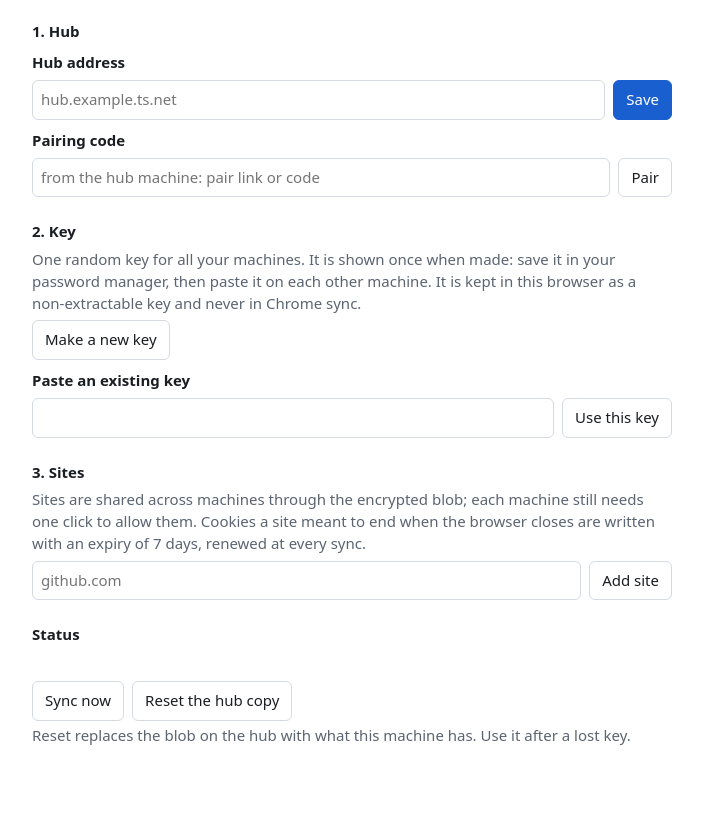
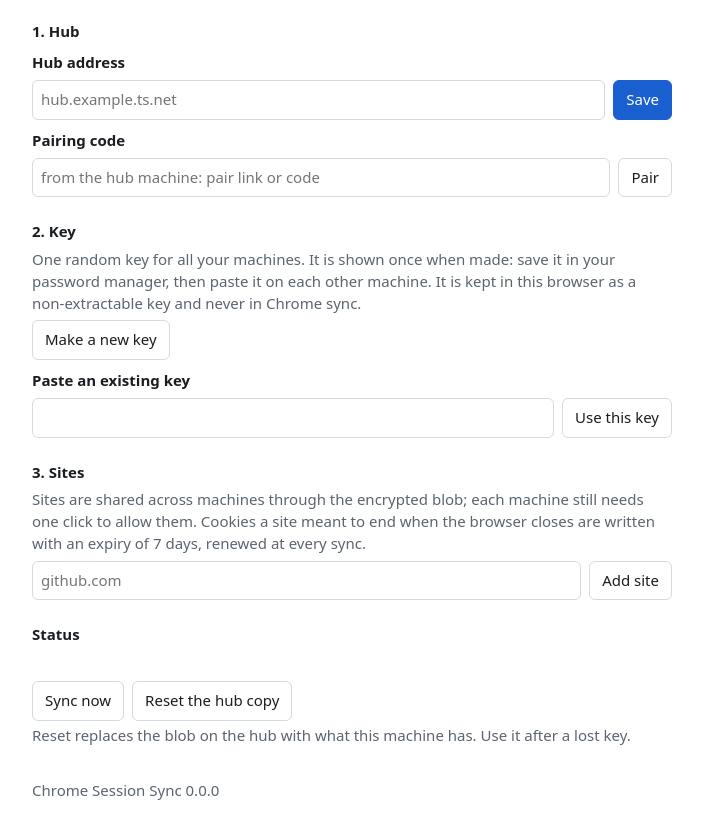
Before and after one commit to MehdiMamas/chrome-session-sync, a browser extension: page extension/options.html in a window 1280 px wide. Shown: the part 96-917 px from the top of the page, without its empty margins (288-991 px from the left). Before the commit the page ends 888 px from the top, so only its background shows below. Drawn offline with Linux system fonts and the light colour scheme.

Commit message:
Show the extension version on the options page (#13)
* Show the extension version on the options page

* Show the extension version on the options page

---------

Co-authored-by: harryhawwy69 <harryhawwy31@gmail.com>

```diff
--- a/extension/options.html
+++ b/extension/options.html
@@ -54,6 +54,7 @@ li { display: flex; gap: 8px; align-items: center; justify-content: space-betwee
 <div class="row"><button id="sync">Sync now</button><button id="reset">Reset the hub copy</button></div>
 <p>Reset replaces the blob on the hub with what this machine has. Use it after a lost key.</p>
 <div id="msg" role="status" aria-live="polite"></div>
+<p id="version"></p>
 </main>
 <script type="module" src="options.js"></script>
 </body>
--- a/extension/options.js
+++ b/extension/options.js
@@ -79,4 +79,5 @@ $('reset').onclick = async () => {
   await send({ type: 'reset' })
   render()
 }
+$('version').textContent = `Chrome Session Sync ${chrome.runtime.getManifest().version}`
 render()
```
